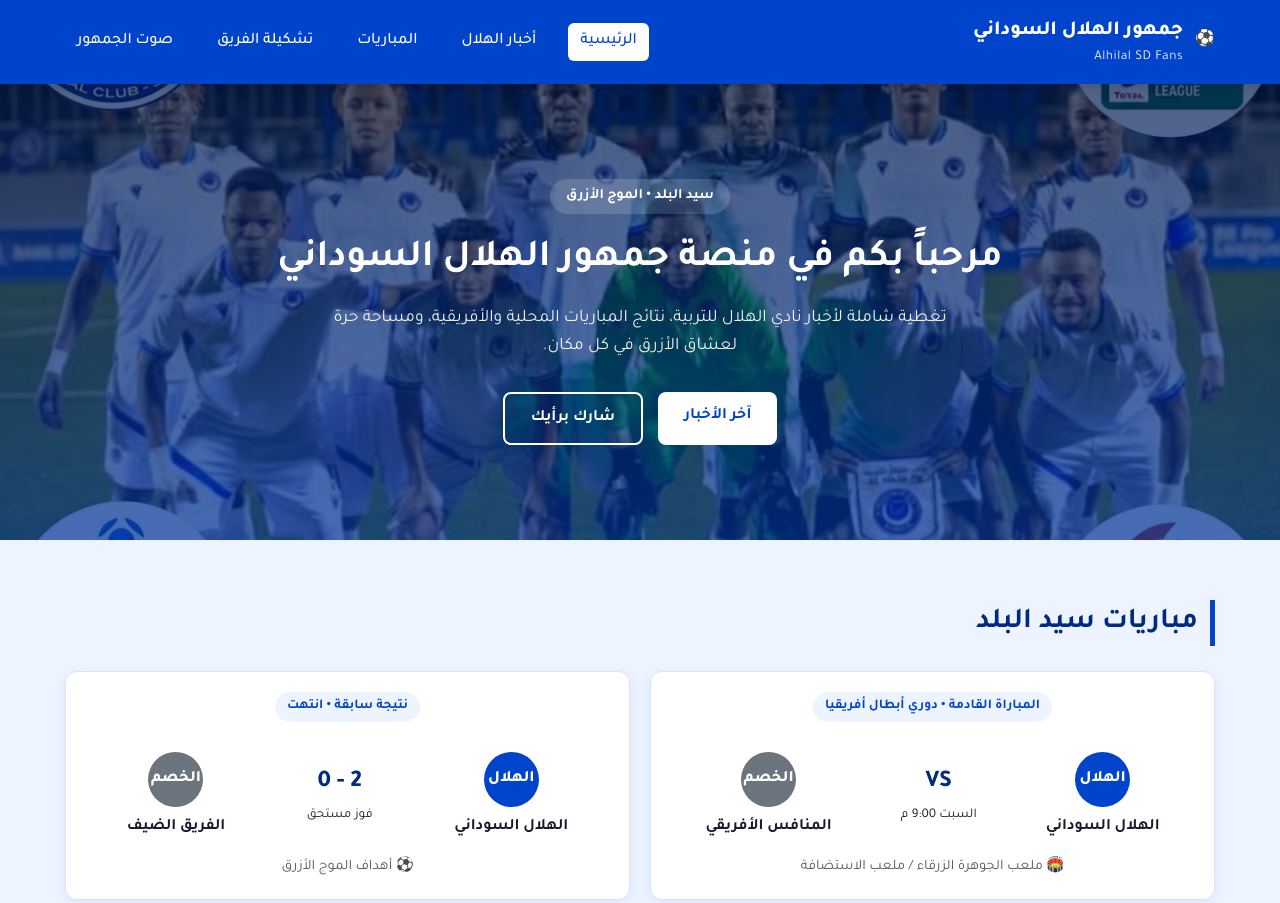
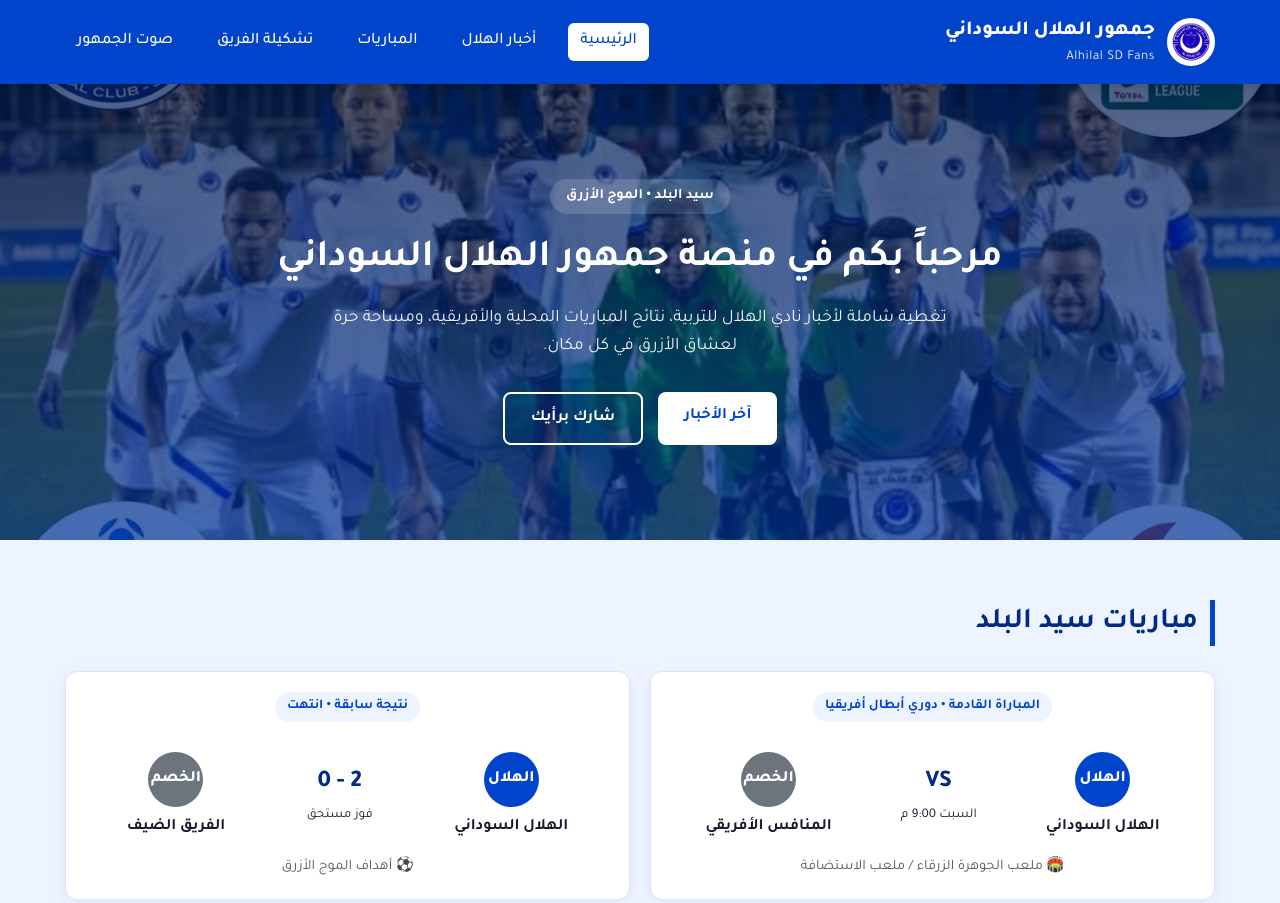
Before and after one commit to nsrdinIbra/alhilal_FansSD, a plain HTML site: page index.html in a window 1280 px wide. Shown: the top 903 px of the page. Drawn offline with Linux system fonts and the light colour scheme.

Commit message:
Add logo image and enhance fan interaction section
Updated the header section to include a logo image and modified the fan zone section for user interaction.

```diff
--- a/index.html
+++ b/index.html
@@ -20,7 +20,7 @@
     <header class="navbar">
         <div class="container nav-content">
             <div class="logo">
-                <span class="badge">⚽</span>
+                <img src="hl.jpg" alt="شعار نادي الهلال السوداني" class="logo-img">
                 <div>
                     <h1>جمهور الهلال السوداني</h1>
                     <small>Alhilal SD Fans</small>
@@ -109,7 +109,7 @@
             </div>
 
             <div class="news-grid" id="newsContainer">
-                <!-- يتم تعبئة الأخبار ديناميكياً عبر ملف script.js -->
+                <!-- يتم تعبئة الأخبار ديناميكياً عبر ملف hilal.js -->
             </div>
         </div>
     </section>
@@ -119,7 +119,7 @@
         <div class="container">
             <h2 class="section-title">أبرز نجوم الفريق</h2>
             <div class="squad-grid" id="squadContainer">
-                <!-- يتم تعبئة اللاعبين عبر script.js -->
+                <!-- يتم تعبئة اللاعبين عبر hilal.js -->
             </div>
         </div>
     </section>
```
